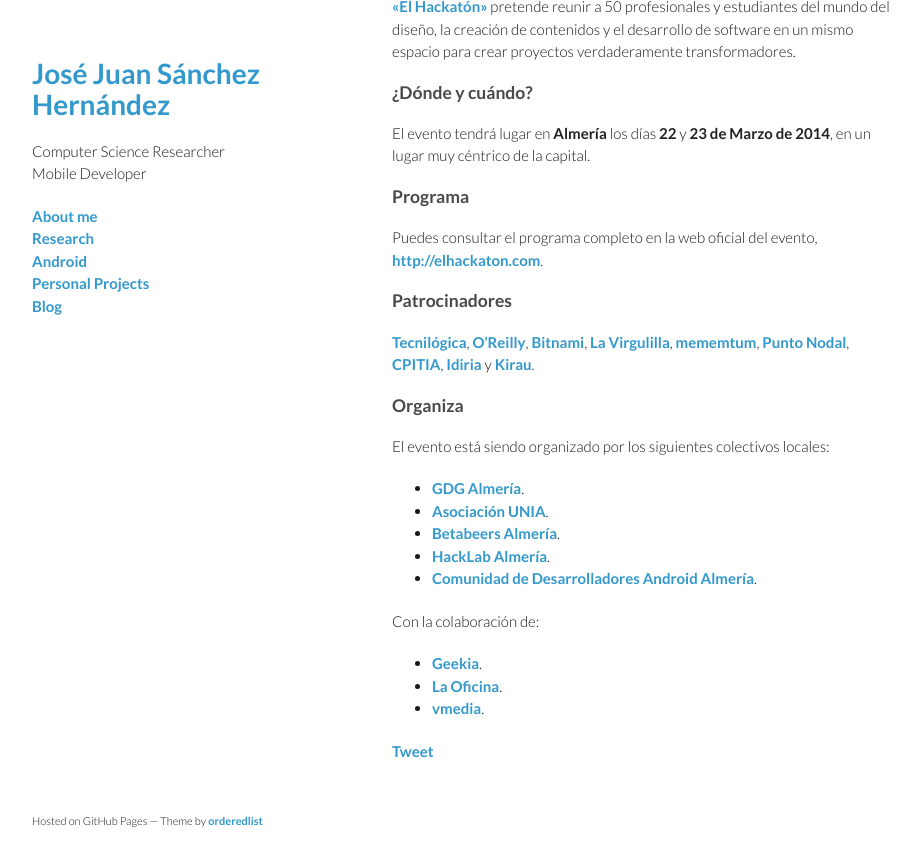
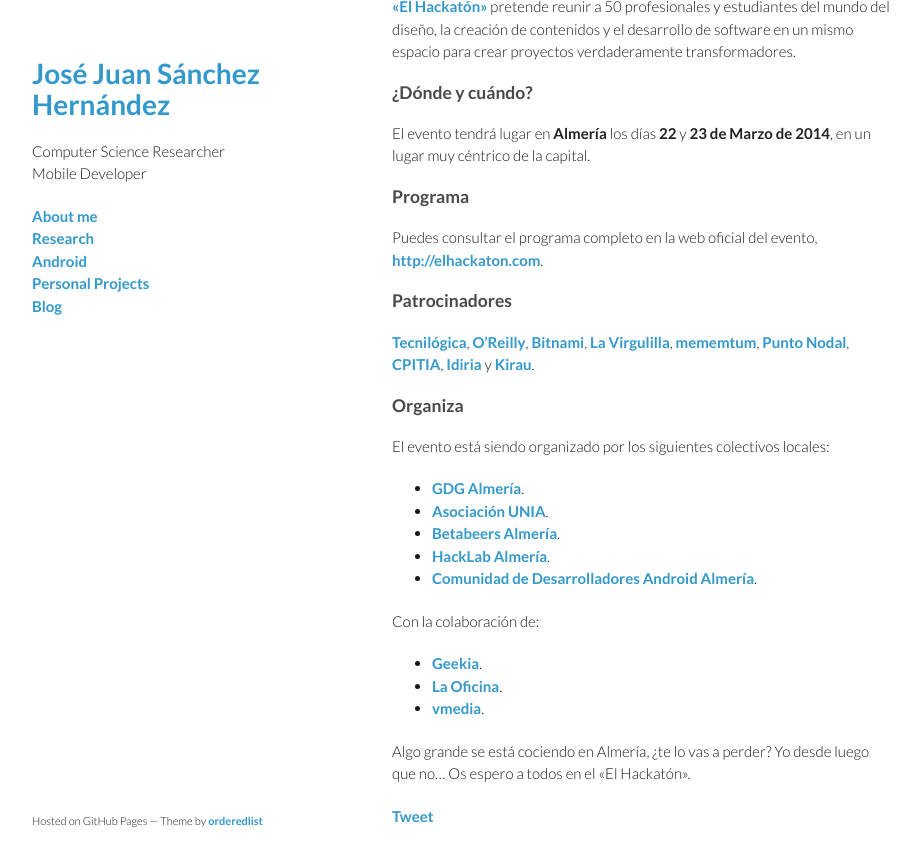
Before and after one commit to josejuansanchez/josejuansanchez.github.io, a Jekyll site: the page built from _posts/2014-02-18-el-hackaton.md, in a window 1280 px wide and 900 px high, scrolled down 898 px. Shown: the top 866 px of the window, without its empty margins (178-1098 px from the left). Built offline with Jekyll 4.4.1, drawn with Linux system fonts in a browser that asks for light colours; comment, search, counter and statistics services are not loaded; before the commit the page ends 1733 px from its top, so only the background shows below that.

Commit message:
Update 2014-02-18-el-hackaton.md

```diff
--- a/_posts/2014-02-18-el-hackaton.md
+++ b/_posts/2014-02-18-el-hackaton.md
@@ -52,3 +52,6 @@
 - [Geekia](http://www.geekia.es).
 - [La Oficina](http://laoficinacultural.org).
 - [vmedia](http://www.vmedia.es).
+
+
+Algo grande se está cociendo en Almería, ¿te lo vas a perder? Yo desde luego que no... Os espero a todos en el &laquo;El Hackatón&raquo;.
```
